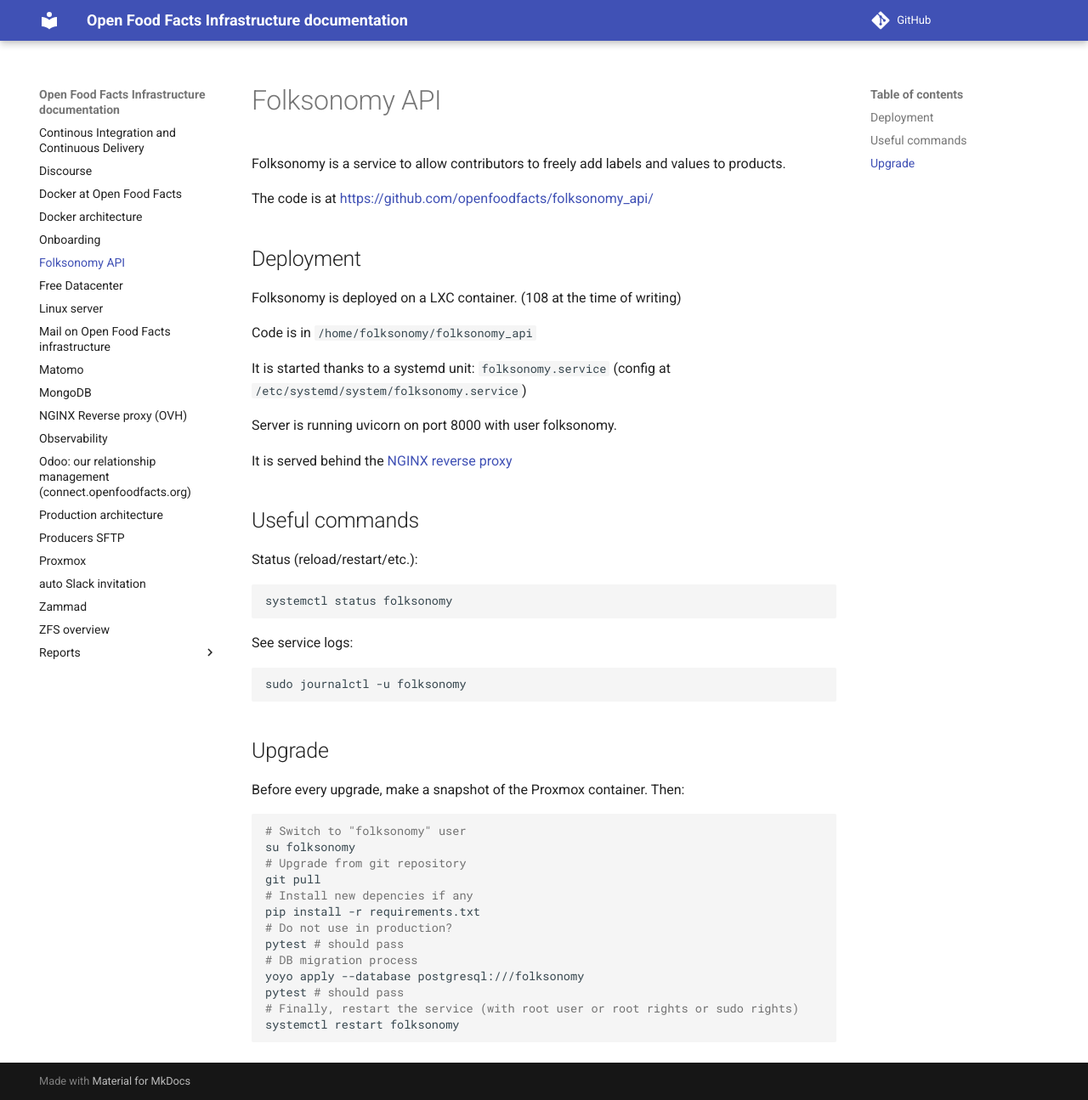
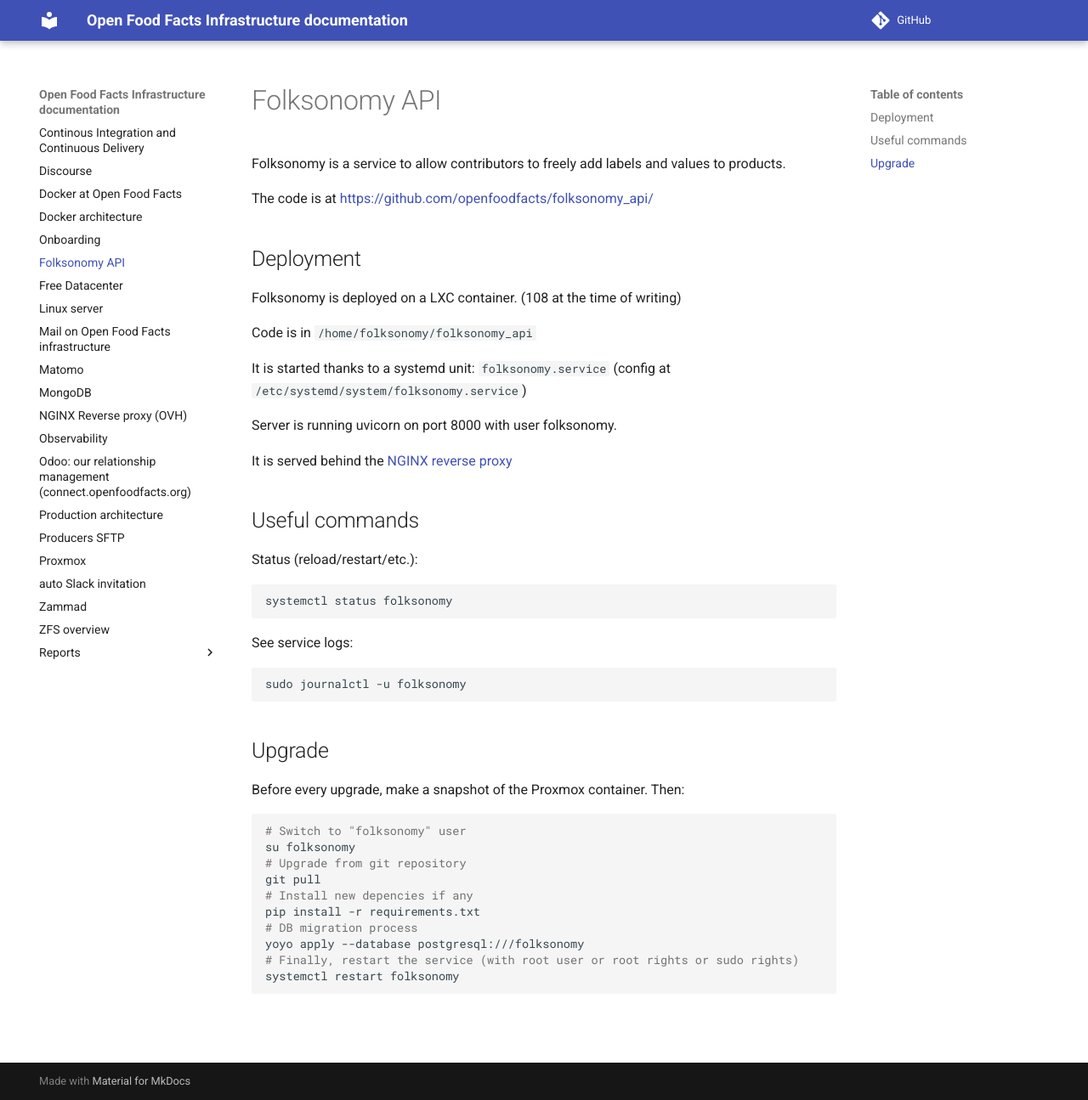
Before and after one commit to openfoodfacts/openfoodfacts-infrastructure, an MkDocs documentation site: the page built from docs/folksonomy.md, in a window 1280 px wide and 1295 px high. Shown: the whole window at 85% size. Built offline with MkDocs 1.6.1 and Material for MkDocs 9.7.7, drawn with Linux system fonts in a browser that asks for light colours; comment, search, counter and statistics services are not loaded.

Commit message:
Remove pytest from upgrade process

````diff
--- a/docs/folksonomy.md
+++ b/docs/folksonomy.md
@@ -41,11 +41,8 @@
 git pull
 # Install new depencies if any
 pip install -r requirements.txt
-# Do not use in production?
-pytest # should pass
 # DB migration process
 yoyo apply --database postgresql:///folksonomy
-pytest # should pass
 # Finally, restart the service (with root user or root rights or sudo rights)
 systemctl restart folksonomy
 ```
````
